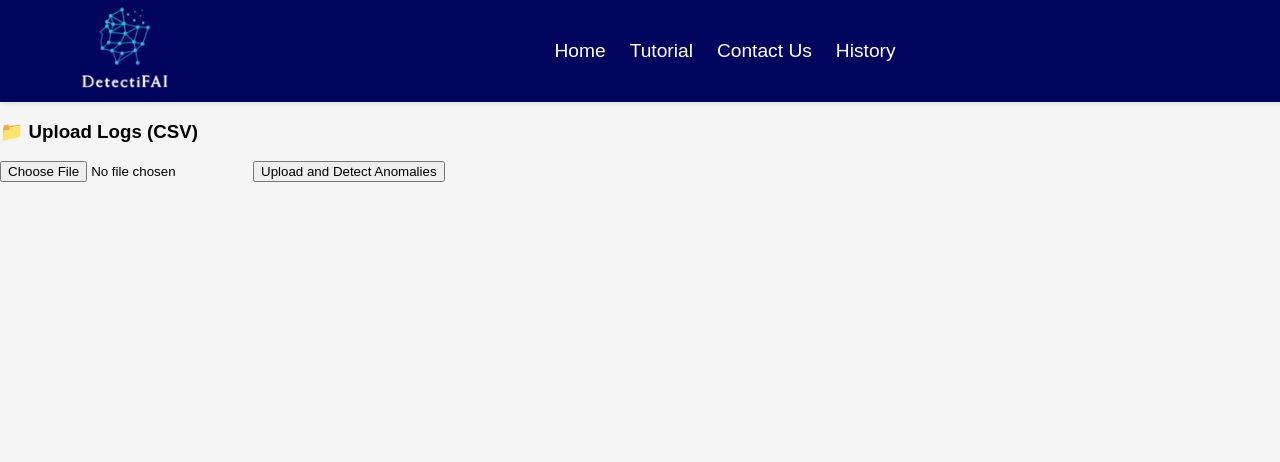
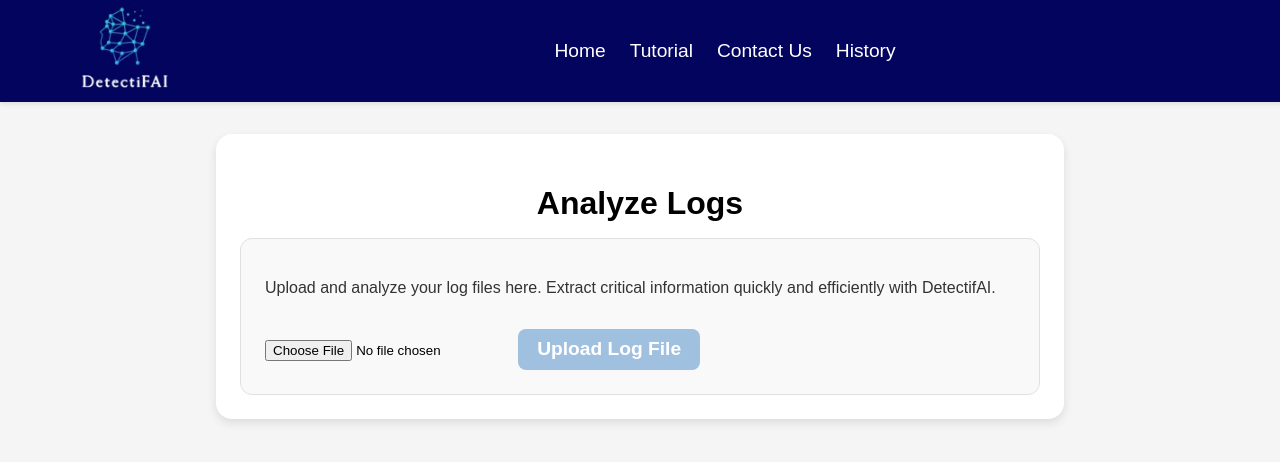
Before and after one commit to Jagritijs12/Capstone_project, a React (Create React App) app in the folder frontend/: page /analyze/logs in a window 1280 px wide. Shown: the top 462 px of the page. Built offline with nearby package versions, Linux system fonts and the light colour scheme.

Commit message:
please workkk

```diff
--- a/frontend/src/App.js
+++ b/frontend/src/App.js
@@ -7,14 +7,15 @@ import SessionOverPage from './components/SessionOverPage';
 import Tutorial from "./components/Tutorial";
 import Home from "./components/Home";
 import Header from "./components/Header";
-//import AnalyzeLogs from "./components/AnalyzeLogs";        // <-- NEW
+import Contact from "./components/Contact";
+import AnalyzeLogs from "./components/AnalyzeLogs";        // <-- NEW
 //import AnalyzeImages from "./components/AnalyzeImages";    // <-- NEW
 //import AnalyzeDocuments from "./components/AnalyzeDocuments"; // <-- NEW
 
 // New model components
 import ImagePredictor from "./components/ImagePredictor";
 import DocPredictor from "./components/DocPredictor";
-import LogPredictor from "./components/LogPredictor";
+//import LogPredictor from "./components/LogPredictor";
 
 function App() {
   return (
@@ -37,10 +38,16 @@ function App() {
             <Tutorial />
           </>
         } />
+        <Route path='/contacts' element={
+          <>
+            <Header />
+            <Contact />
+          </>
+        } />
         <Route path='/analyze/logs' element={
           <>
             <Header />
-            <LogPredictor />
+            <AnalyzeLogs />
           </>
         } />
         <Route path='/analyze/images' element={
--- a/frontend/src/components/AnalyzeLogs.js
+++ b/frontend/src/components/AnalyzeLogs.js
@@ -25,7 +25,7 @@ function AnalyzeLogs() {
     formData.append('logFile', file);
 
     try {
-      const response = await axios.post('http://localhost:5000/api/predict-log-file', formData);
+      const response = await axios.post('http://localhost:5001/api/predict-log-file', formData);
       setAnomalies(response.data.anomalies || []);
       setAnomaliesChecked(true); // ✅ Mark that check has completed
     } catch (err) {
```
